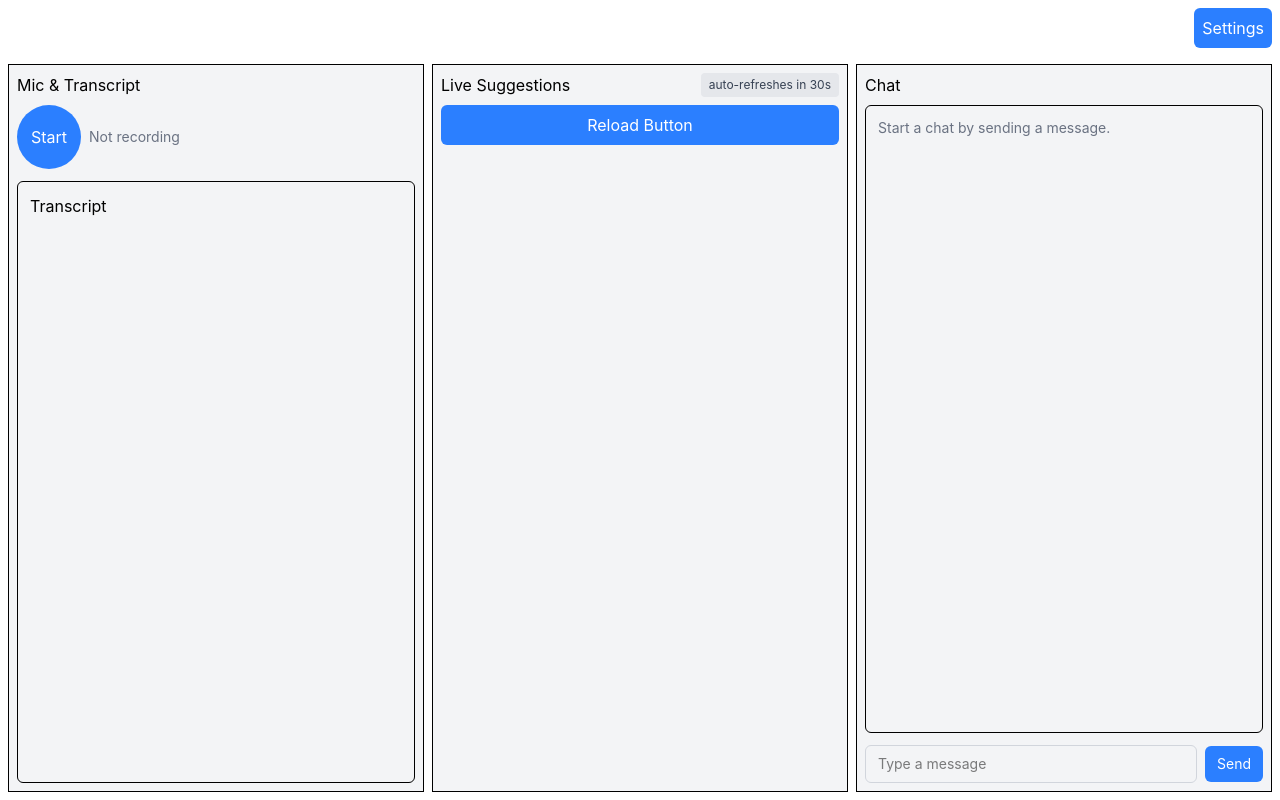
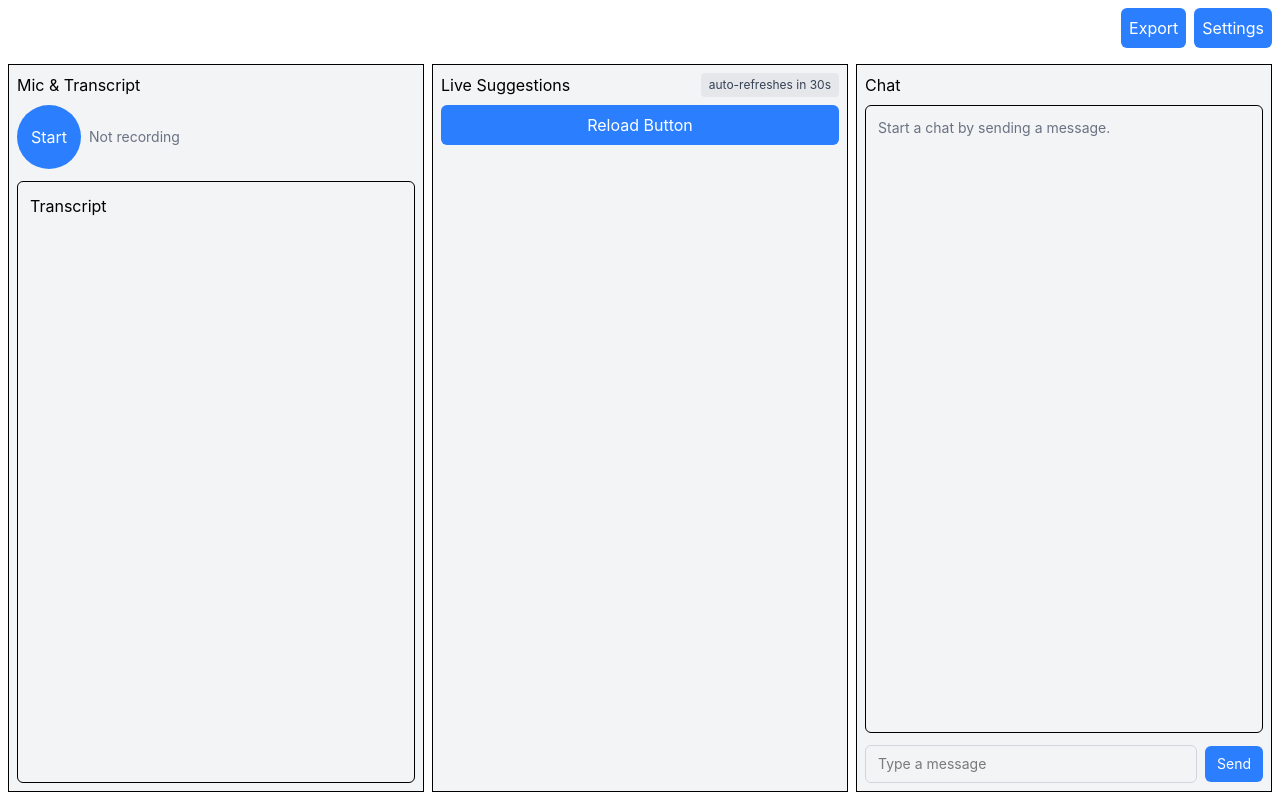
Before and after one commit to cuzethan/twinmind-takehome, a React (Vite) app in the folder app/: page / in a window 1280 px wide. Built offline with nearby package versions, Linux system fonts and the light colour scheme.

Commit message:
added simple export button, updated suggestion batch visuals

```diff
--- a/app/src/App.tsx
+++ b/app/src/App.tsx
@@ -61,9 +61,31 @@ export default function App() {
     setIsSettingsOpen(false);
   };
 
+  const onExportSession = () => {
+    const payload = {
+      exportedAt: new Date().toISOString(),
+      session: {
+        transcriptEntries,
+        suggestionBatches,
+        chatMessages,
+      },
+    };
+    const json = JSON.stringify(payload, null, 2);
+    const blob = new Blob([json], { type: 'application/json' });
+    const url = window.URL.createObjectURL(blob);
+    const anchor = document.createElement('a');
+    anchor.href = url;
+    anchor.download = `session-export-${new Date().toISOString()}.json`;
+    document.body.appendChild(anchor);
+    anchor.click();
+    document.body.removeChild(anchor);
+    window.URL.revokeObjectURL(url);
+  };
+
   return (
     <div className="app flex flex-col h-screen">
       <header className="appHeader flex justify-end gap-2 p-2">
+        <button type="button" onClick={onExportSession} className="bg-blue-500 text-white p-2 rounded-md cursor-pointer">Export</button>
         <button type="button" onClick={openSettings} className="bg-blue-500 text-white p-2 rounded-md cursor-pointer">Settings</button>
       </header>
 
--- a/app/src/assets/SuggestionBatchSection.tsx
+++ b/app/src/assets/SuggestionBatchSection.tsx
@@ -10,7 +10,11 @@ function SectionCard({ suggestion }: { suggestion: Suggestion }) {
     console.log('Sending suggestion to chat:', suggestion);
   }
   return (
-    <button onClick={() => sendSuggestionToChat(suggestion)} className="border border-gray-300 rounded-md p-2 w-full">
+    <button
+      onClick={() => sendSuggestionToChat(suggestion)}
+      className="w-full rounded-md border border-gray-300 p-2 text-left cursor-pointer"
+    >
+      <p className="mb-1 text-xs font-semibold uppercase text-gray-500">{suggestion.type}</p>
       <p>{suggestion.text}</p>
     </button>
   );
@@ -18,10 +22,12 @@ function SectionCard({ suggestion }: { suggestion: Suggestion }) {
 
 export default function SuggestionBatchSection({ batch, batchNumber }: SuggestionBatchSectionProps) {
   return (
-    <div>
-      {batch.suggestions.map((suggestion, index) => {
+    <div className="mb-4">
+      <div className="space-y-2">
+        {batch.suggestions.map((suggestion, index) => {
         return <SectionCard key={`${batch.timestamp}-${suggestion.type}-${index}`} suggestion={suggestion} />
-      })}
+        })}
+      </div>
       <p>Batch {batchNumber} - {batch.timestamp}</p>
     </div>
   );
```
